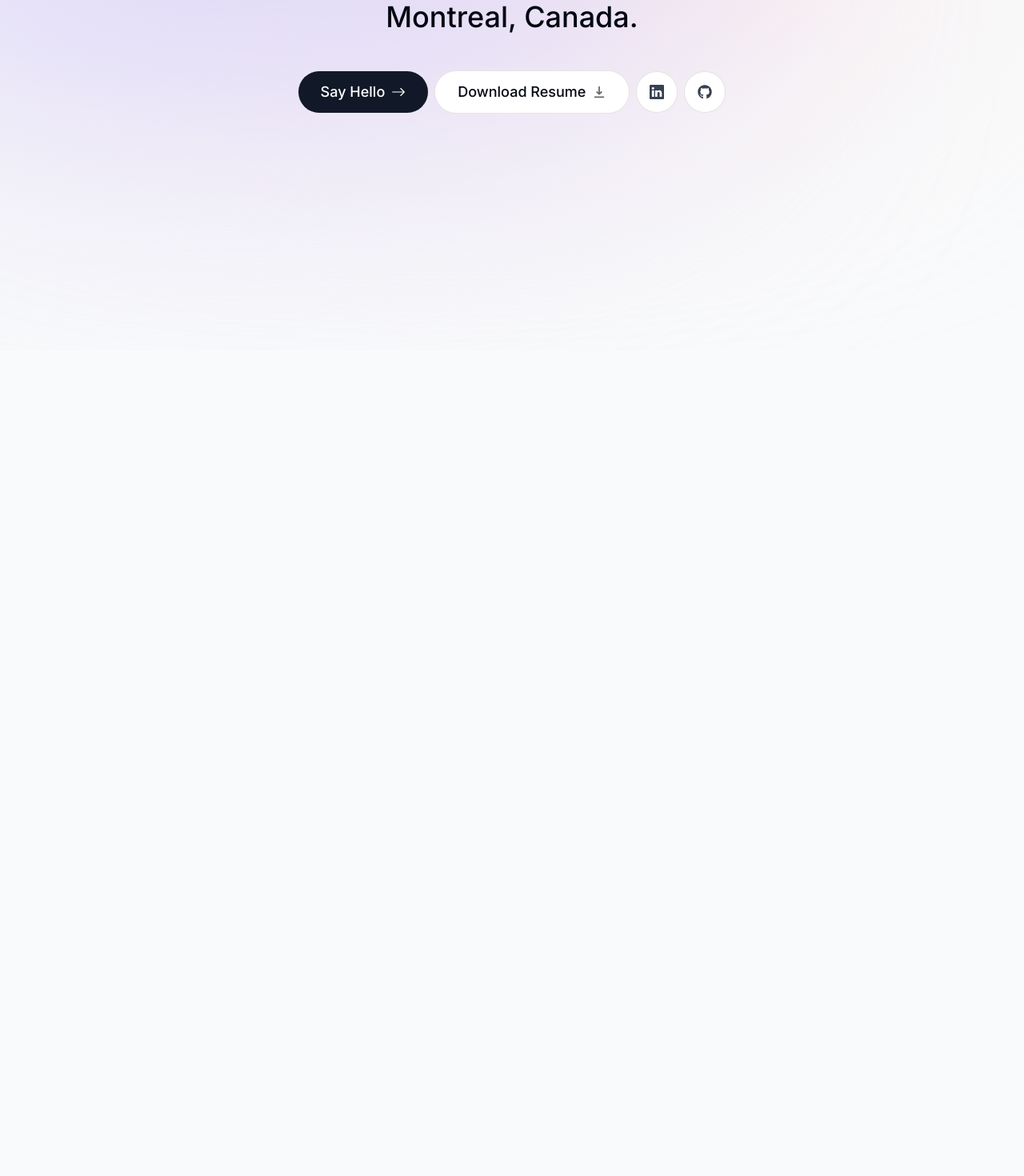
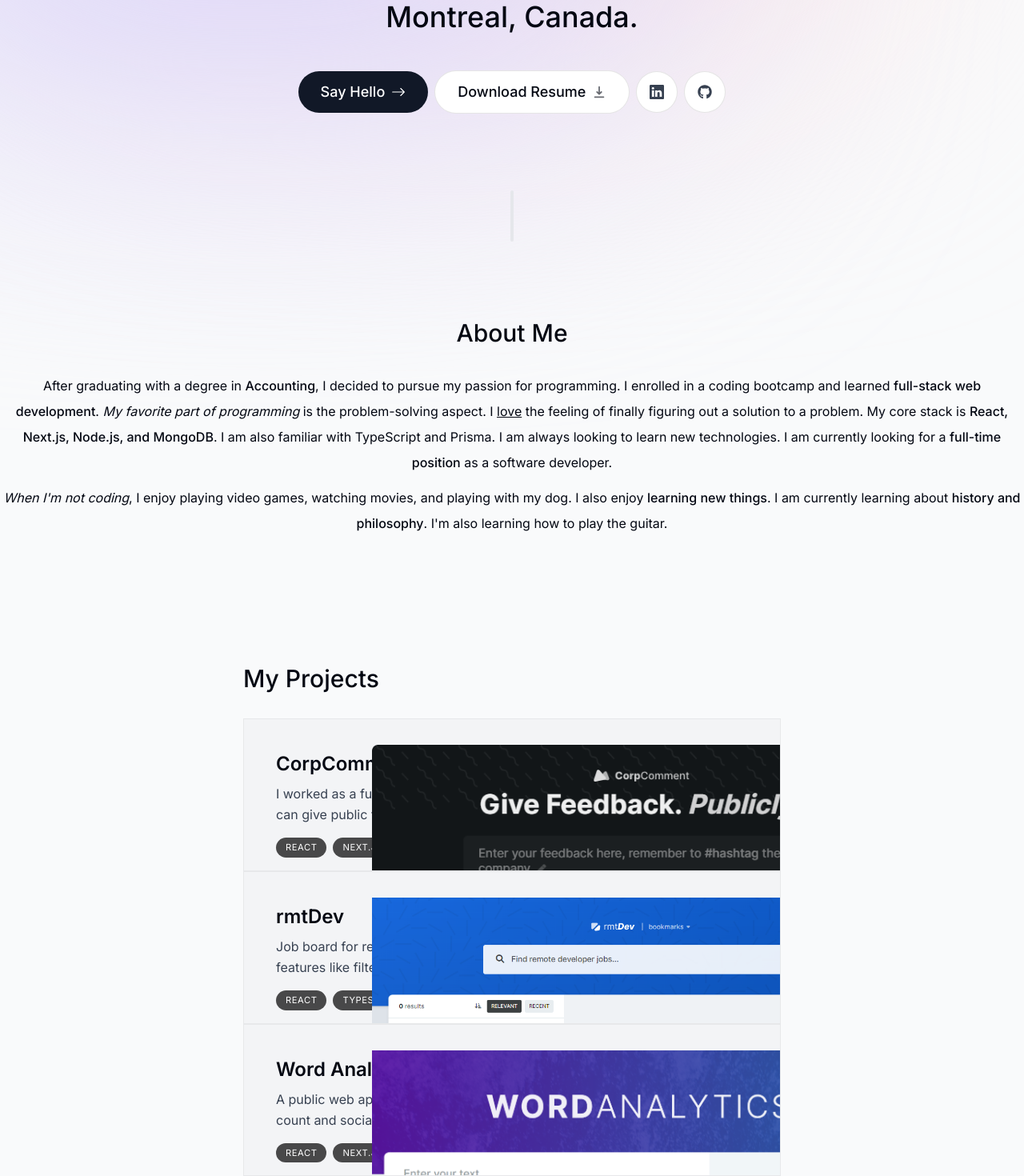
Before and after one commit to arthurduboks/next-portfolio, a Next.js app: page / in a window 1280 px wide. Shown: the part 362-1832 px from the top of the page at 80% size. Before the commit the page ends 800 px from the top, so only its background shows below. Built offline with nearby package versions, Linux system fonts and the light colour scheme.

Commit message:
project section

```diff
--- a/app/page.tsx
+++ b/app/page.tsx
@@ -1,9 +1,16 @@
 import Intro from "@/components/intro";
+import About from "@/components/about";
+import Projects from "@/components/projects";
+
+import Divider from "@/components/divider";
 
 export default function Home() {
   return (
     <main className="flex flex-col items-center pt-24">
       <Intro />
+      <Divider />
+      <About />
+      <Projects />
     </main>
   );
 }
--- /dev/null
+++ b/components/about.tsx
@@ -0,0 +1,45 @@
+"use client";
+
+import { motion } from "framer-motion";
+import SectionHeading from "./section-heading";
+
+function About() {
+  return (
+    <motion.section
+      className="mb-28 max-w[45] text-center leading-8 sm:mb-40"
+      initial={{ opacity: 0, y: 100 }}
+      animate={{ opacity: 1, y: 0 }}
+      transition={{ delay: 0.175 }}
+    >
+      <SectionHeading>About Me</SectionHeading>
+      <p className="mb-3">
+        After graduating with a degree in{" "}
+        <span className="font-medium">Accounting</span>, I decided to pursue my
+        passion for programming. I enrolled in a coding bootcamp and learned{" "}
+        <span className="font-medium">full-stack web development</span>.{" "}
+        <span className="italic">My favorite part of programming</span> is the
+        problem-solving aspect. I <span className="underline">love</span> the
+        feeling of finally figuring out a solution to a problem. My core stack
+        is{" "}
+        <span className="font-medium">
+          React, Next.js, Node.js, and MongoDB
+        </span>
+        . I am also familiar with TypeScript and Prisma. I am always looking to
+        learn new technologies. I am currently looking for a{" "}
+        <span className="font-medium">full-time position</span> as a software
+        developer.
+      </p>
+
+      <p>
+        <span className="italic">When I'm not coding</span>, I enjoy playing
+        video games, watching movies, and playing with my dog. I also enjoy{" "}
+        <span className="font-medium">learning new things</span>. I am currently
+        learning about{" "}
+        <span className="font-medium">history and philosophy</span>. I'm also
+        learning how to play the guitar.
+      </p>
+    </motion.section>
+  );
+}
+
+export default About;
--- /dev/null
+++ b/components/divider.tsx
@@ -0,0 +1,16 @@
+"use client";
+
+import { motion } from "framer-motion";
+
+function Divider() {
+  return (
+    <motion.div
+      className="bg-gray-200 my-24 h-16 w-1 rounded-full hidden sm:block"
+      initial={{ opacity: 0, y: 100 }}
+      animate={{ opacity: 1, y: 0 }}
+      transition={{ delay: 0.125 }}
+    ></motion.div>
+  );
+}
+
+export default Divider;
--- a/components/intro.tsx
+++ b/components/intro.tsx
@@ -21,7 +21,7 @@
             <Image
               src={profileImage}
               alt="Profile image"
-              quality="80"
+              quality={85}
               priority={true}
               className="h-24 w-24 rounded-full object-cover border-[0.35rem] border-white shadow-xl"
             />
@@ -42,7 +42,7 @@
         </div>
       </div>
 
-      <motion.p
+      <motion.h1
         className="mb-10 mt-4 px-4 text-2xl font-medium !leading-[1.5] sm:text-4xl"
         initial={{ opacity: 0, y: 100 }}
         animate={{ opacity: 1, y: 0 }}
@@ -53,7 +53,7 @@
           React Full Stack Developer
         </span>{" "}
         based in Montreal, Canada.
-      </motion.p>
+      </motion.h1>
 
       <motion.div
         className="flex flex-col sm:flex-row items-center justify-center gap-2 px-4 text-lg font-medium"
@@ -83,13 +83,17 @@
         </a>
 
         <a
-          href=""
+          href="https://www.linkedin.com/in/arthur-duboks"
+          target="_blank"
+          rel="noopener noreferrer"
           className="bg-white p-4 flex items-center gap-2 rounded-full text-gray-700 border border-black/10 focus:scale-[1.15] hover:scale-[1.15] active:scale-105 hover:text-gray-950"
         >
           <BsLinkedin />
         </a>
         <a
-          href=""
+          href="https://github.com/arthurduboks"
+          target="_blank"
+          rel="noopener noreferrer"
           className="bg-white p-4 flex items-center gap-2 rounded-full text-gray-700 border border-black/10 focus:scale-[1.15] hover:scale-[1.15] active:scale-105 hover:text-gray-950"
         >
           <FaGithub />
--- /dev/null
+++ b/components/projects.tsx
@@ -0,0 +1,51 @@
+import React from "react";
+import SectionHeading from "./section-heading";
+import { projectsData } from "@/lib/data";
+import Image from "next/image";
+
+function Projects() {
+  return (
+    <section>
+      <SectionHeading>My Projects</SectionHeading>
+      <div>
+        {projectsData.map((project, index) => (
+          <React.Fragment key={index}>
+            <Project {...project} />
+          </React.Fragment>
+        ))}
+      </div>
+    </section>
+  );
+}
+
+export default Projects;
+
+type ProjectProps = (typeof projectsData)[number];
+
+function Project({ title, description, tags, imageUrl }: ProjectProps) {
+  return (
+    <section className="bg-gray-100 max-w-[42rem] border border-black/5 overflow-hidden sm:pr-8 relative">
+      <div className="py-4 px-5 sm:pl-10 sm:pr-2 sm:pt-10">
+        <h3 className="text-2xl font-semibold">{title}</h3>
+        <p className="mt-2 leading-relaxed text-gray-700">{description}</p>
+        <ul className="flex flex-wrap mt-4 gap-2">
+          {tags.map((tag, index) => (
+            <li
+              className="bg-black/[0.7] px-3 py-1 text-[0.7rem] uppercase tracking-wider text-white rounded-full"
+              key={index}
+            >
+              {tag}
+            </li>
+          ))}
+        </ul>
+      </div>
+      <Image
+        src={imageUrl}
+        alt={title}
+        quality={85}
+        priority={false}
+        className="absolute top-8 -right-40"
+      />
+    </section>
+  );
+}
--- /dev/null
+++ b/components/section-heading.tsx
@@ -0,0 +1,11 @@
+import React from "react";
+
+type SectionHeadingProps = {
+  children: React.ReactNode;
+};
+
+function SectionHeading({ children }: SectionHeadingProps) {
+  return <h2 className="text-3xl font-medium capitalize mb-8">{children}</h2>;
+}
+
+export default SectionHeading;
--- a/lib/data.ts
+++ b/lib/data.ts
@@ -93,6 +93,7 @@
   "Next.js",
   "Bootstrap",
   "Tailwind",
+  "Headless UI",
   "shadcn",
   "daisyUI",
   "Prisma",
```
